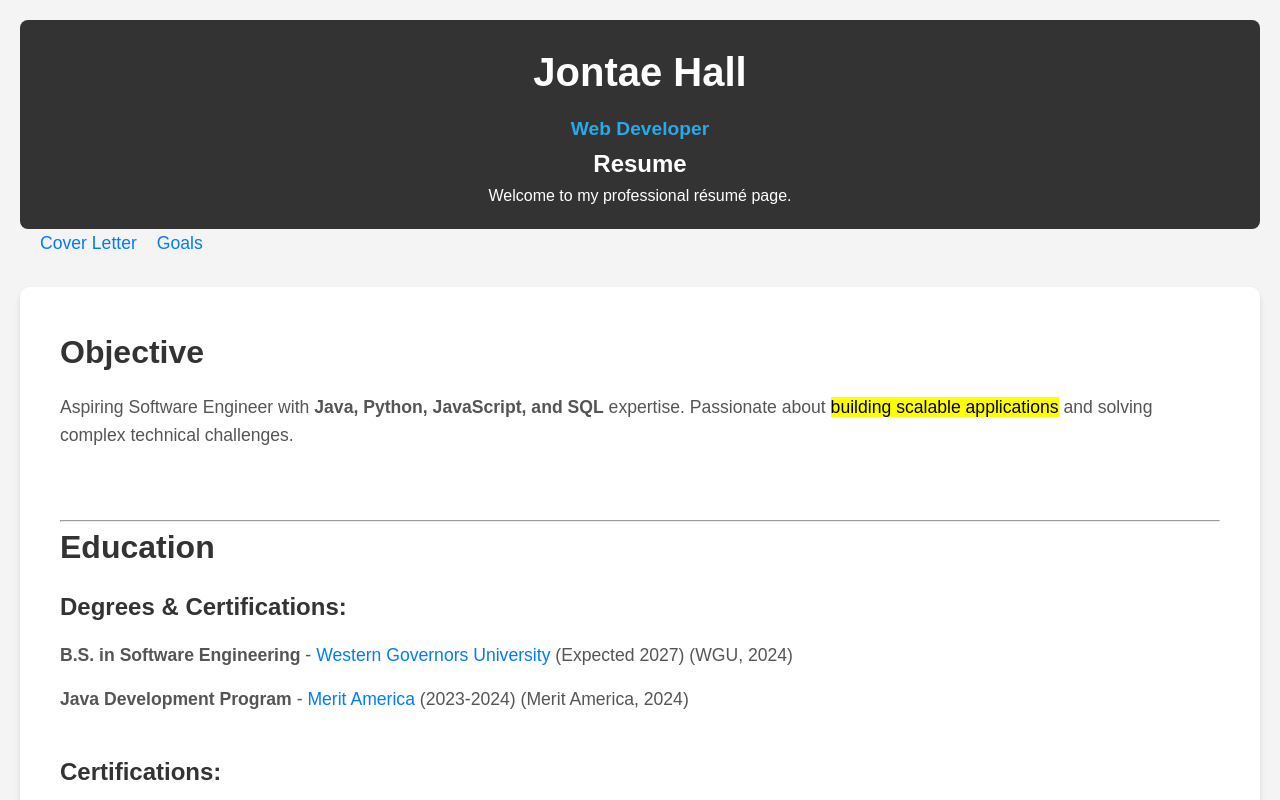
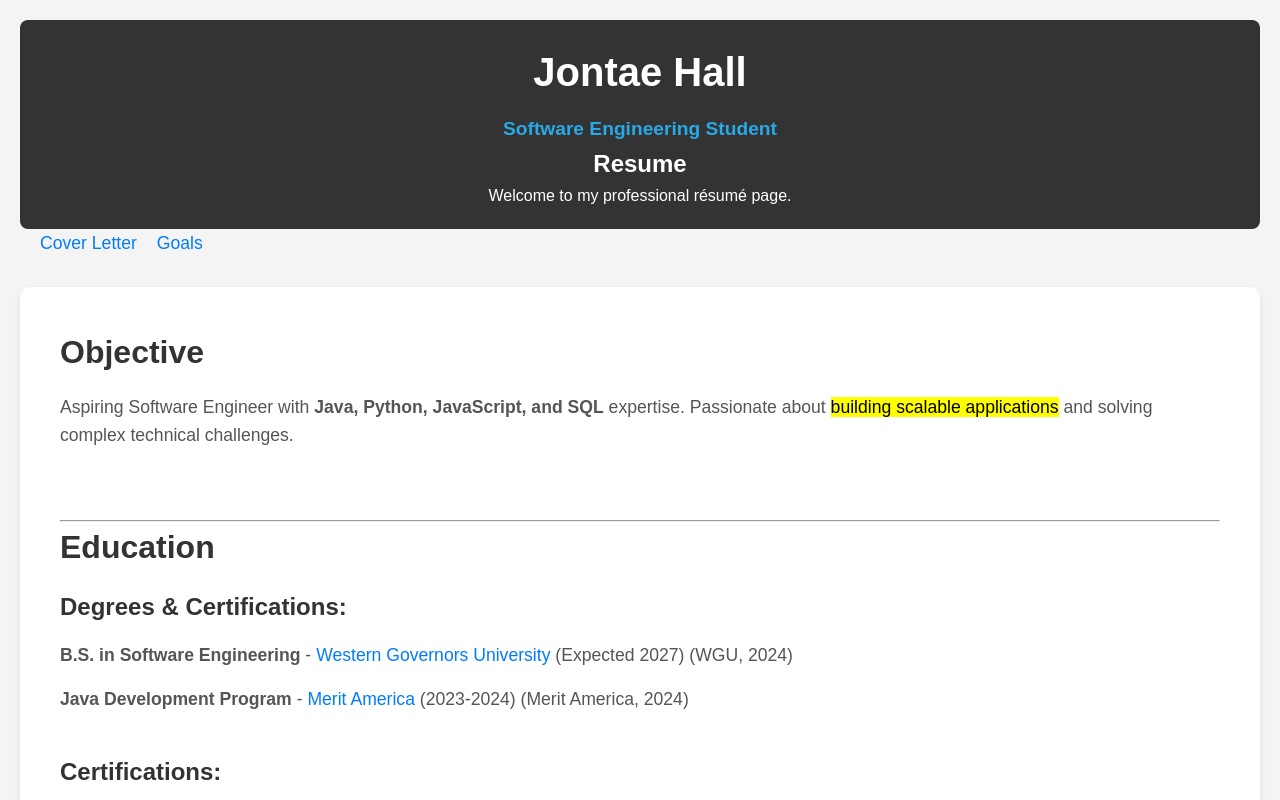
Before and after one commit to JontaeHall/Hall_portfolio, a plain HTML site: page index.html in a window 1280 px wide. Shown: the top 800 px of the page. Drawn offline with Linux system fonts and the light colour scheme.

Commit message:
Update index.html
Changing the title of index

```diff
--- a/index.html
+++ b/index.html
@@ -9,7 +9,7 @@
 <body>
     <header>
         <h1>Jontae Hall</h1>
-        <p><span>Web Developer</span></p>
+        <p><span>Software Engineering Student</span></p>
         <h2>Resume</h2>
         <p>Welcome to my professional résumé page.</p>
     </header>
```
